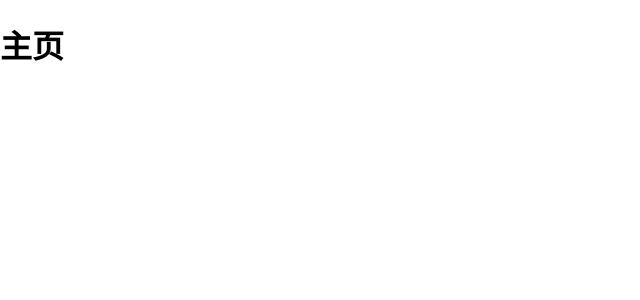
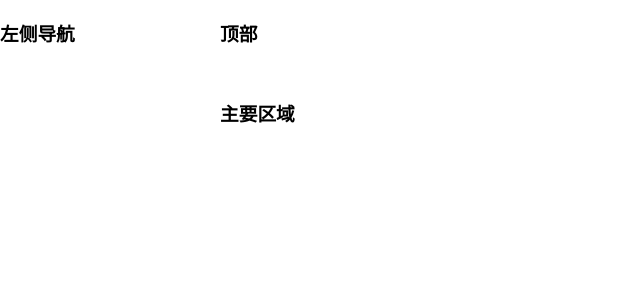
Before and after one commit to luoxiangyang/toutiao-94, a Vue app: page /#/home in a window 1280 px wide. Shown: the top 300 px of the page, without its empty margins (0-640 px from the left). Built offline with nearby package versions, Linux system fonts and the light colour scheme.

Commit message:
登录页面axios请求完成

```diff
--- a/src/main.js
+++ b/src/main.js
@@ -2,9 +2,10 @@ import Vue from 'vue'
 import App from './App.vue'
 import router from './router'
 import ElementUI from 'element-ui'
+import axios from 'axios'
 import 'element-ui/lib/theme-chalk/index.css'// 引入样式
 import '@/styles/index.less'
-import axios from 'axios'
+
 Vue.config.productionTip = false
 Vue.use(ElementUI) // 全局注册
 // Vue.use() 会调用ElementUI对象的一个方法  install方法传入当前VUe对象
--- a/src/views/home/index.vue
+++ b/src/views/home/index.vue
@@ -1,8 +1,21 @@
 <template>
-  <div>
-    <h1>主页</h1>
-  </div>
+  <el-container>
+    <!-- 先左右布局 在上下 -->
+    <el-aside width="200px">
+      <h1>左侧导航</h1>
+    </el-aside>
+    <el-container>
+      <el-header>
+        <h1>顶部</h1>
+      </el-header>
+      <el-main>
+        <h1>主要区域</h1>
+        <router-view></router-view>
+      </el-main>
+    </el-container>
+  </el-container>
 </template>
 
 <style>
+
 </style>
--- a/src/views/login/index.vue
+++ b/src/views/login/index.vue
@@ -1,6 +1,5 @@
 <template>
   <div class="login">
-    <span>登录</span>
     <!-- 表单 -->
     <el-card class="login-card">
       <!-- 表单内容 -->
@@ -23,8 +22,8 @@
           <!-- 是否同意 -->
           <el-checkbox v-model="loginForm.checked" style="color:#000">
             我已阅读同意
-            <a href="#" style="color:blue">用户协议</a> 和
-            <a href="#" style="color:blue">隐私条款</a>
+            <a href="#" style="color:#409EFF">用户协议</a> 和
+            <a href="#" style="color:#409EFF">隐私条款</a>
           </el-checkbox>
         </el-form-item>
         <el-form-item>
@@ -73,12 +72,24 @@ export default {
   methods: {
     login () {
       // ref 可以获取dom对象  还可以获取组件对象实例
-      this.$refs.loginForm.validate((isOk) => {
-        if (isOk) {
-          // 表示校验通过
-        } else {
-          // 校验未通过
-        }
+      this.$refs.loginForm.validate().then(() => {
+        // 表示校验通过 登陆调用接口
+        this.$axios({
+          url: '/authorizations', // 请求地址
+          // params: {}, // url参数 参数辉拼接到url地址上 get
+          data: this.loginForm, // body请求体参数 常用于post/put/patch
+          method: 'post' // 请求类型 post/get/delete 默认get 可全大写可全小写
+        }).then(res => {
+          console.log(res.data)
+          window.localStorage.setItem('user-token', res.data.data.token)
+          this.$router.push('/home')
+        }).catch(() => {
+          // this.$message({
+          //   message: '用户名或密码错误',
+          //   type: 'error'
+          // })
+          this.$message.error('用户名或者密码错误')
+        })
       })
     }
   }
@@ -93,7 +104,7 @@ export default {
   justify-content: center;
   align-items: center;
   .login-card {
-    background-color: rgb(241, 66, 174);
+    background-color: rgb(138, 49, 104);
     width: 440px;
     height: 340px;
     border: 0px solid #000;
```
